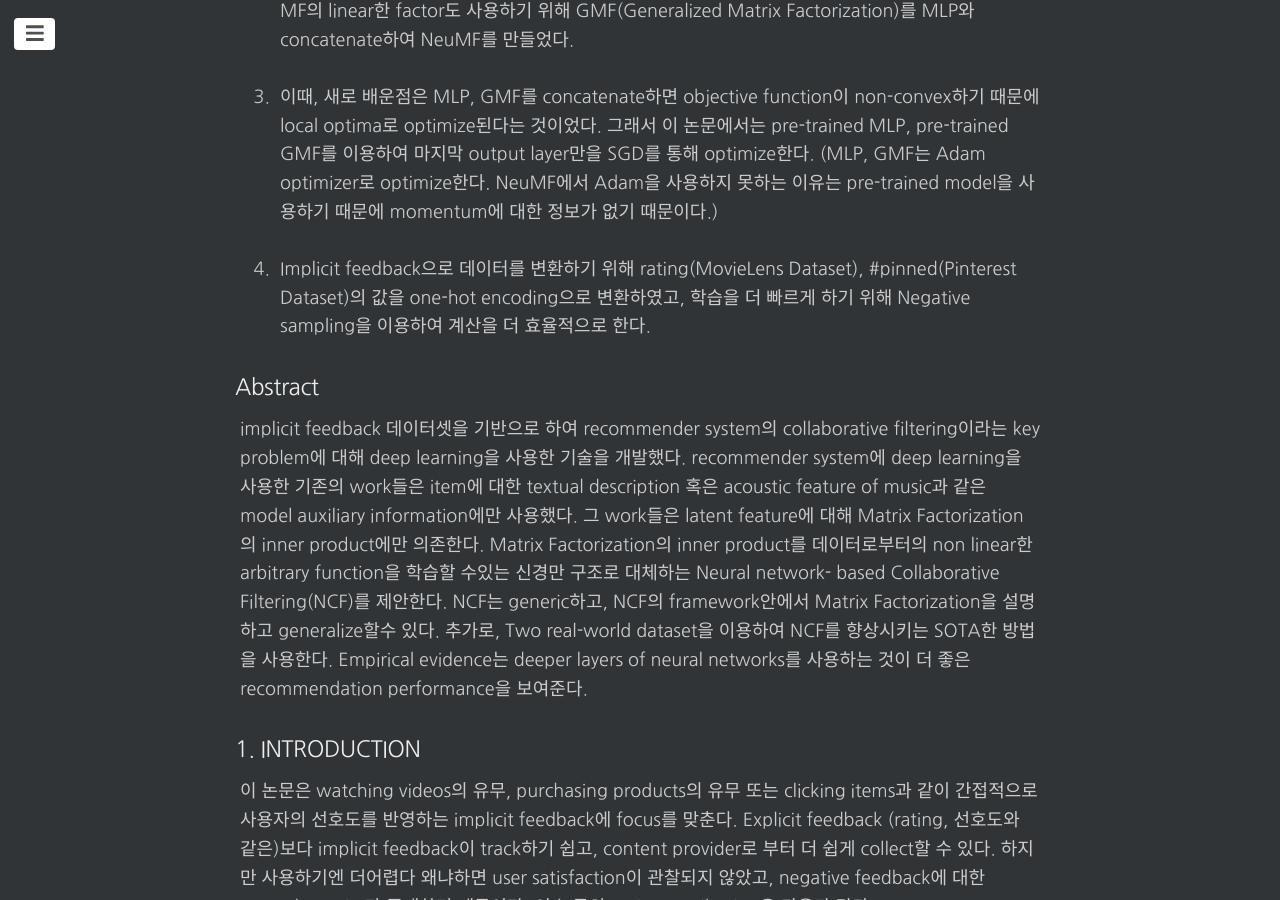
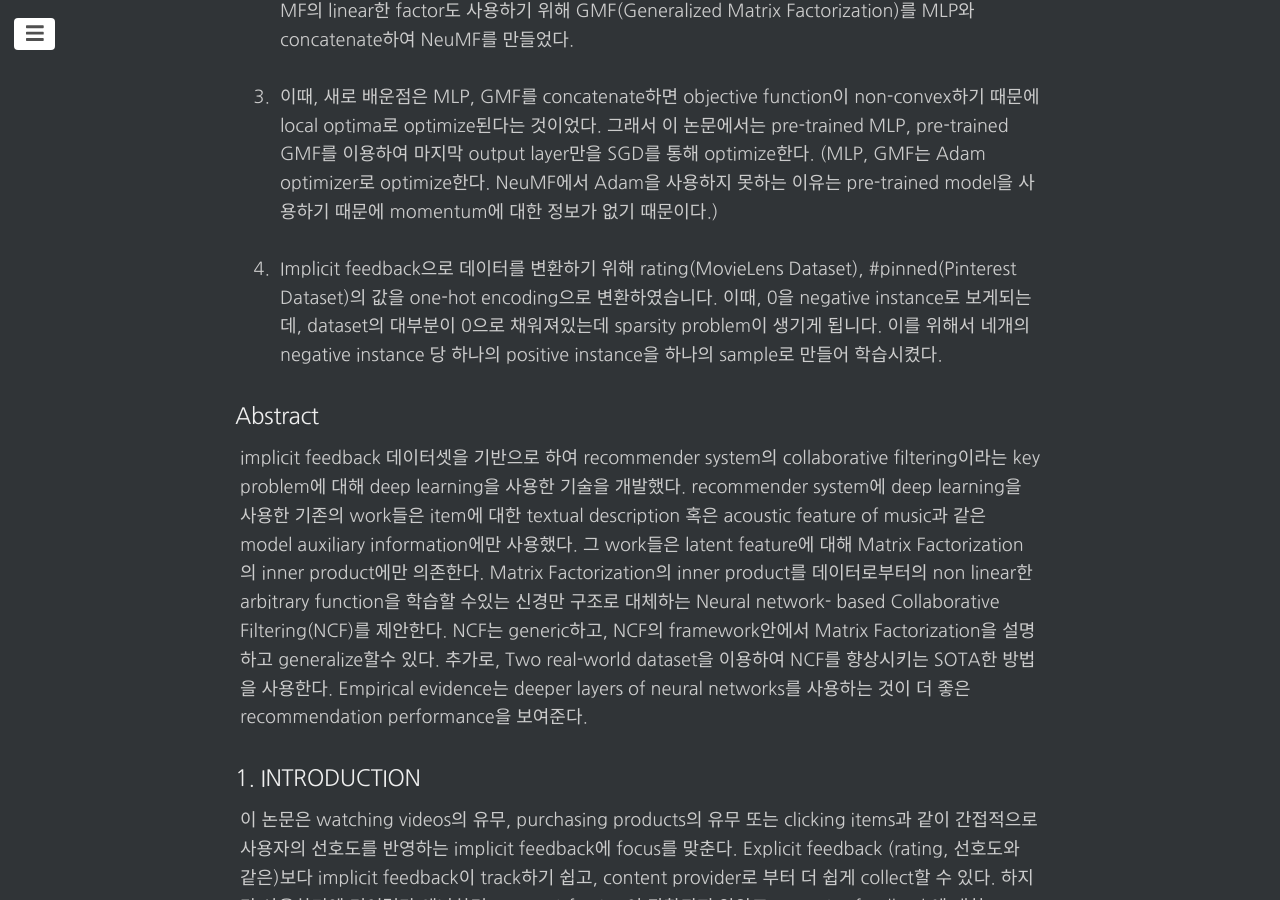
Before and after one commit to changhyeonnam/changhyeonnam.github.io, a Jekyll site: the page built from _posts/2021/2021-12-28-Neural_Collaborative_Filtering.md, in a window 1280 px wide and 900 px high, scrolled down 671 px. Built offline with Jekyll 4.4.1, drawn with Linux system fonts in a browser that asks for light colours; nearby versions of some CDN libraries; formulas are drawn with MathJax 3; comment, search, counter and statistics services are not loaded.

Commit message:
update ncf.md

```diff
--- a/_posts/2021/2021-12-28-Neural_Collaborative_Filtering.md
+++ b/_posts/2021/2021-12-28-Neural_Collaborative_Filtering.md
@@ -18,9 +18,9 @@ NCF에서 제가 생각한 핵심은 다음과 같습니다.
 
 2. user-item의 interaction에 대해서 non-linear한 방식으로도 학습하기 위해 MLP를 추가했고, 기존의 MF의 linear한 factor도 사용하기 위해 GMF(Generalized Matrix Factorization)를 MLP와 concatenate하여 NeuMF를 만들었다.
 
-3. 이때, 새로 배운점은 MLP, GMF를 concatenate하면 objective function이 non-convex하기 때문에 local optima로 optimize된다는 것이었다. 그래서 이 논문에서는 pre-trained MLP, pre-trained GMF를 이용하여 마지막 output layer만을 SGD를 통해 optimize한다. (MLP, GMF는 Adam optimizer로 optimize한다.  NeuMF에서 Adam을 사용하지 못하는 이유는 pre-trained model을 사용하기 때문에 momentum에 대한 정보가 없기 때문이다.)
+3. 이때, 새로 배운점은 MLP, GMF를 concatenate하면 objective function이 non-convex하기 때문에 local optima로 optimize된다는 것이었다. 그래서 이 논문에서는 pre-trained MLP, pre-trained GMF를 이용하여 마지막 output layer만을 SGD를 통해 optimize한다. (MLP, GMF는 Adam optimizer로 optimize한다. NeuMF에서 Adam을 사용하지 못하는 이유는 pre-trained model을 사용하기 때문에 momentum에 대한 정보가 없기 때문이다.)
 
-4. Implicit feedback으로 데이터를 변환하기 위해 rating(MovieLens Dataset), #pinned(Pinterest Dataset)의 값을 one-hot encoding으로 변환하였고, 학습을 더 빠르게 하기 위해 Negative sampling을 이용하여 계산을 더 효율적으로 한다.
+4. Implicit feedback으로 데이터를 변환하기 위해 rating(MovieLens Dataset), #pinned(Pinterest Dataset)의 값을 one-hot encoding으로 변환하였습니다. 이때, 0을  negative instance로 보게되는데, dataset의 대부분이 0으로 채워져있는데 sparsity problem이 생기게 됩니다. 이를 위해서 네개의 negative instance 당 하나의 positive instance을 하나의 sample로 만들어 학습시켰다.
 
 
 ### Abstract
```
